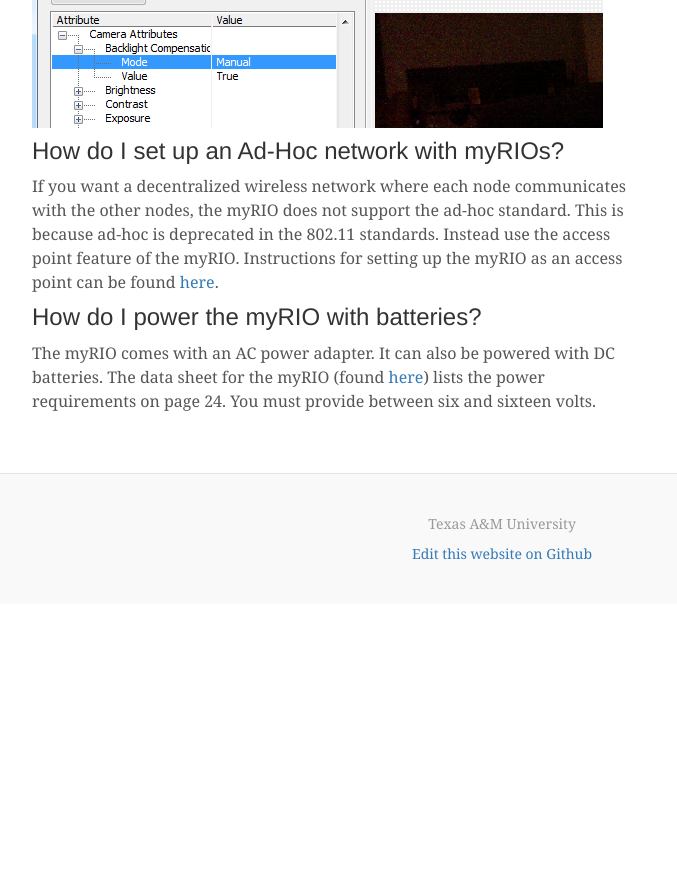
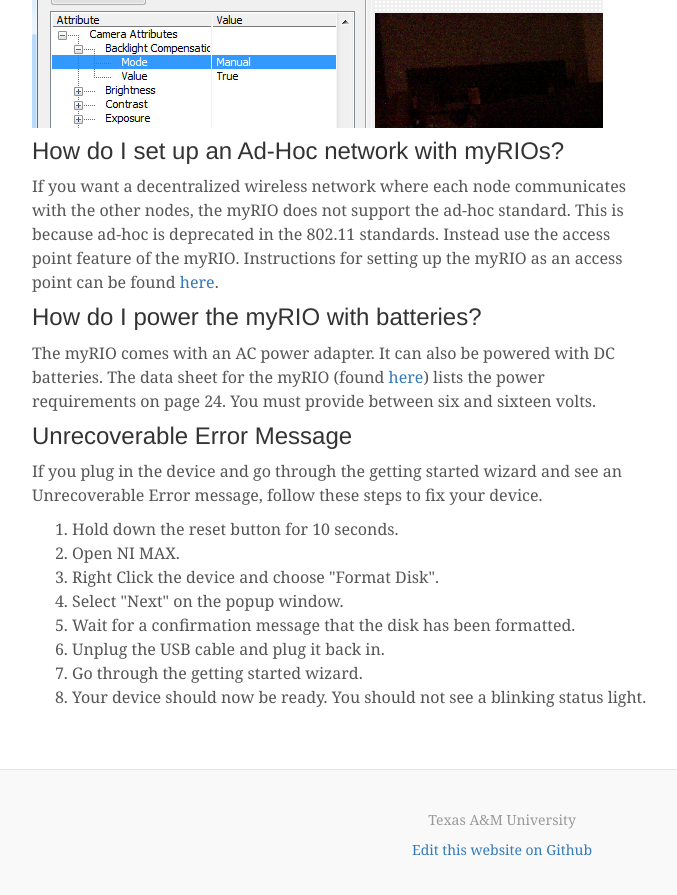
Before and after one commit to LabVIEW-Robotics/LabVIEW-Robotics.github.io, a Jekyll site: the page built from faq.html, in a window 1280 px wide and 900 px high, scrolled down 1412 px. Shown: the top 895 px of the window, without its empty margins (138-815 px from the left). Built offline with Jekyll 4.4.1, drawn with Linux system fonts in a browser that asks for light colours; nearby versions of some CDN libraries; Markdown is read by kramdown in place of the engine named in the settings; before the commit the page ends 2016 px from its top, so only the background shows below that.

Commit message:
Unrecoverable Error

```diff
--- a/faq.html
+++ b/faq.html
@@ -70,3 +70,18 @@
 lists the power requirements on page 24. You must provide between
 six and sixteen volts.
 </p>
+<h3>Unrecoverable Error Message</h3>
+<p>If you plug in the device and go through
+the getting started wizard and see an Unrecoverable
+Error message, follow these steps to fix your device.
+<ol>
+  <li>Hold down the reset button for 10 seconds.</li>
+  <li>Open NI MAX.</li>
+  <li>Right Click the device and choose "Format Disk".</li>
+  <li>Select "Next" on the popup window.</li>
+  <li>Wait for a confirmation message that the disk has been formatted.</li>
+  <li>Unplug the USB cable and plug it back in.</li>
+  <li>Go through the getting started wizard.</li>
+  <li>Your device should now be ready. You should not see a blinking status light.</li>
+</ol>
+</p>
```
